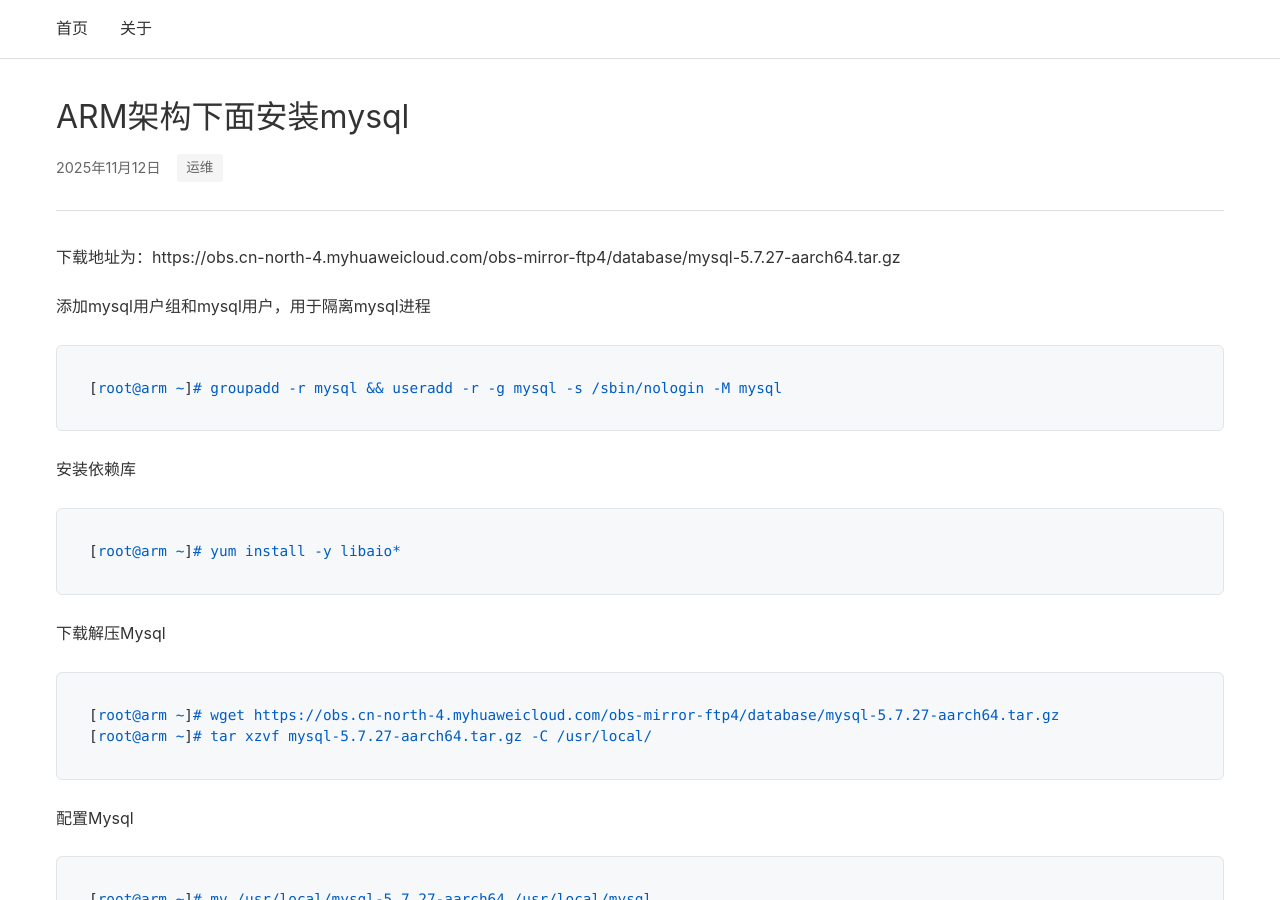
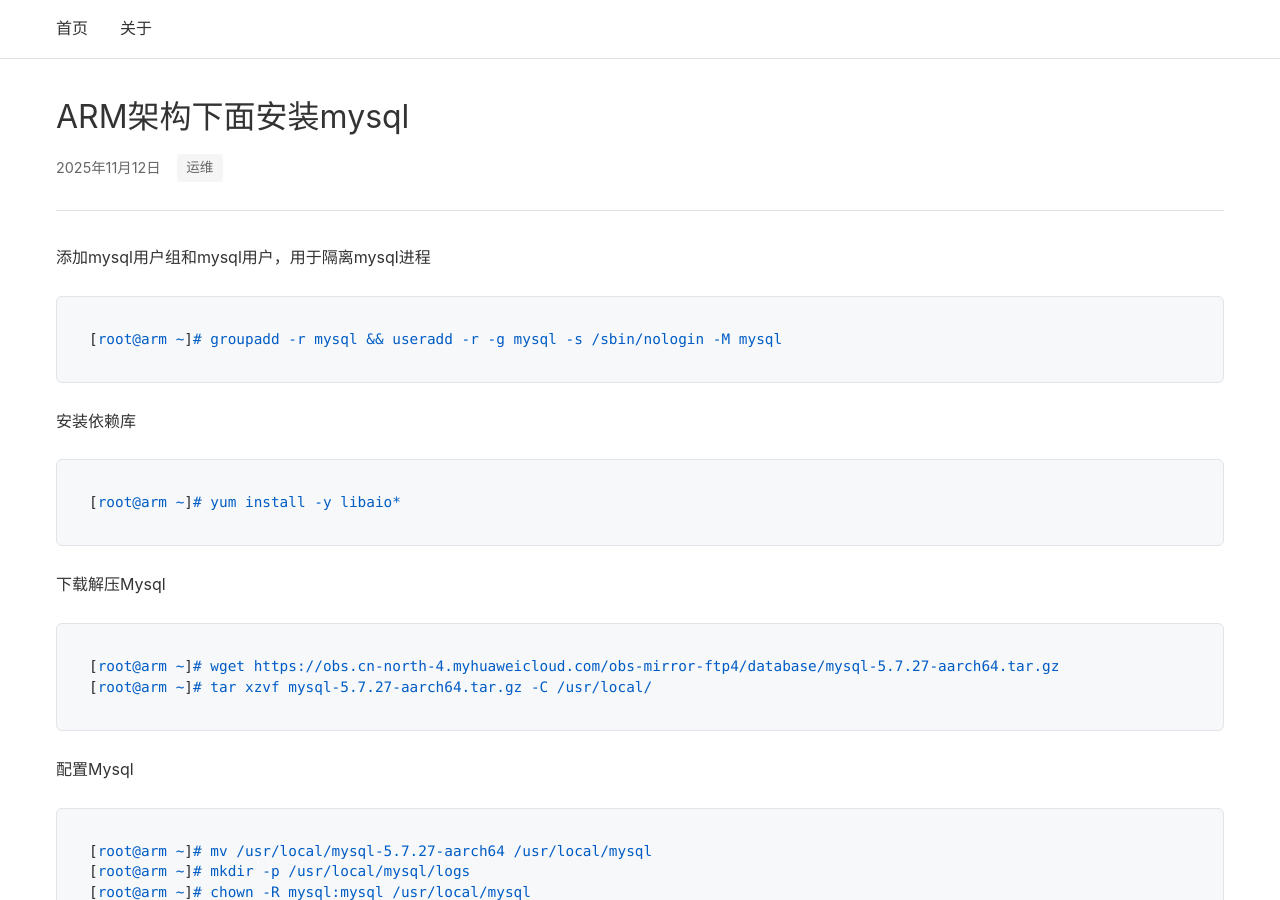
Before and after one commit to xiaomafeibeng2/xiaomafeibeng2.github.io, a Jekyll site: the page built from _posts/2025-11-12-arm架构下安装mysql.md, in a window 1280 px wide and 900 px high. Built offline with Jekyll 4.4.1, drawn with Linux system fonts in a browser that asks for light colours; nearby versions of some CDN libraries.

Commit message:
jekyll deployment

```diff
--- a/_posts/2025-11-12-arm架构下安装mysql.md
+++ b/_posts/2025-11-12-arm架构下安装mysql.md
@@ -5,7 +5,7 @@ date: 2025-11-12
 categories: 运维
 ---
 
-下载地址为：https://obs.cn-north-4.myhuaweicloud.com/obs-mirror-ftp4/database/mysql-5.7.27-aarch64.tar.gz
+
 
 添加mysql用户组和mysql用户，用于隔离mysql进程
 
```
